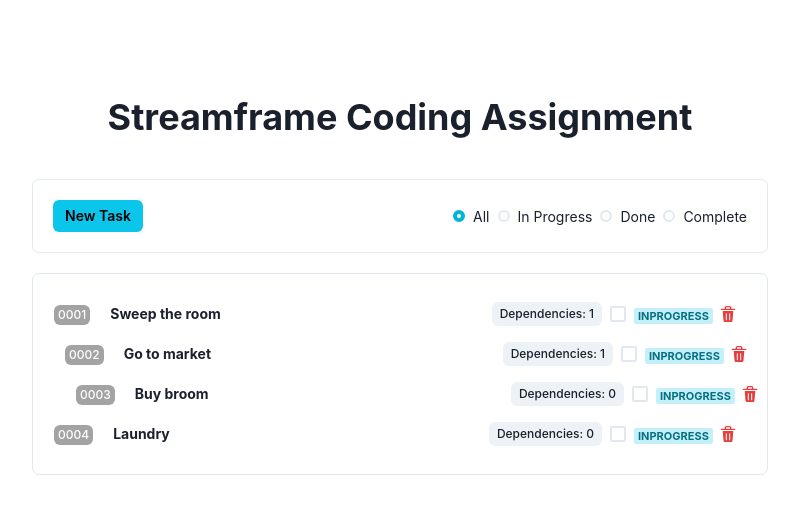
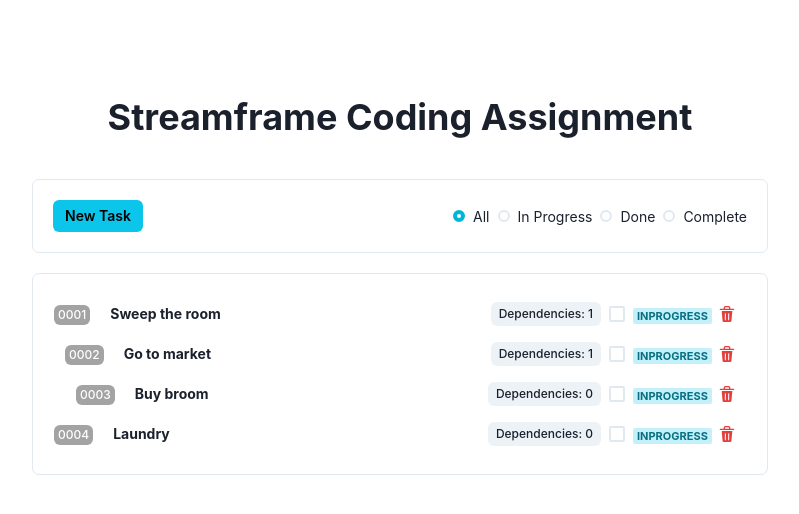
Before and after one commit to Fawkes11/task-manager, a React (Vite) app: page / in a window 1280 px wide. Shown: the top 514 px of the page, without its empty margins (240-1039 px from the left). Built offline with nearby package versions, Linux system fonts and the light colour scheme.

Commit message:
the width of the box is corrected so that it looks aligned and the addition of a first element is corrected so that it does not return 0

```diff
--- a/src/components/AddTask.tsx
+++ b/src/components/AddTask.tsx
@@ -57,7 +57,7 @@ const AddTask = () => {
       console.log(mainTaskIndent)
       return mainTaskIndent ? mainTaskIndent + 12 : 1;
   }
-  return 0
+  return 1
 }
 /**************************************************/
 
--- a/src/components/Task.tsx
+++ b/src/components/Task.tsx
@@ -77,7 +77,7 @@ const Task = ({ id, name, description, status, indent }: TaskInterface) => {
 
 
   return (
-    <Stack direction="row" w="full" ml={`${indent}px`}>
+    <Stack direction="row" ml={`${indent}px`}>
       <Box display="flex" alignItems="center">
         <Tag
           variant="solid"
@@ -98,7 +98,7 @@ const Task = ({ id, name, description, status, indent }: TaskInterface) => {
         px={3}
         flex="1"
         textAlign="left"
-        minWidth={{ base: "250px", md: "500px" }}
+        minWidth={{ base: "250px", md: "450px" }}
         borderBottom="1px BlackAlpha.400"
         display="flex"
         alignItems="center"
```
